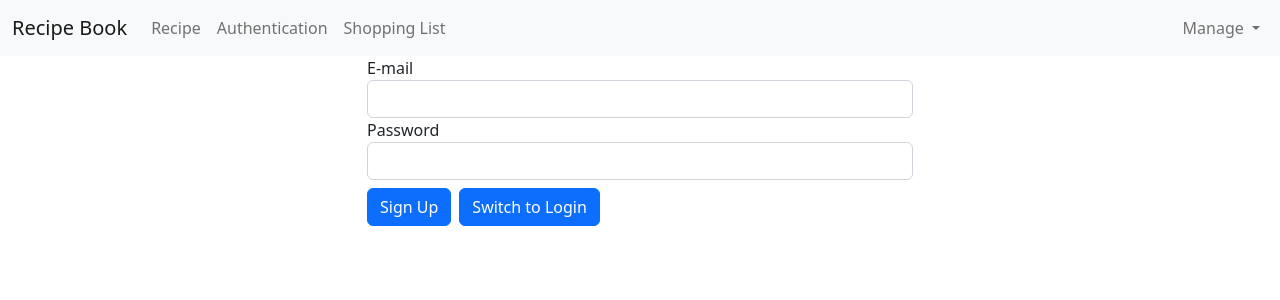
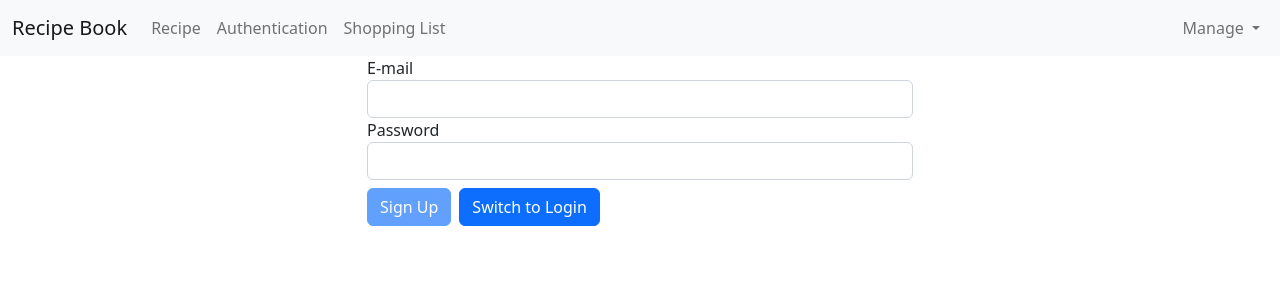
Before and after one commit to chisomije92/shop-recipe, an Angular app: page /auth in a window 1280 px wide. Shown: the top 300 px of the page. Built offline with nearby package versions, Linux system fonts and the light colour scheme.

Commit message:
implement form handling

```diff
--- a/src/app/auth/auth.component.html
+++ b/src/app/auth/auth.component.html
@@ -1,17 +1,25 @@
 <div class="row justify-content-md-center">
   <div class="col-xs-12 col-md-6">
-    <form>
+    <form [formGroup]="authForm" (ngSubmit)="onSubmit()">
       <div class="form-group">
         <label for="email"> E-mail </label
-        ><input type="email" class="form-control" />
+        ><input type="email" class="form-control" formControlName="email" />
       </div>
 
       <div class="form-group">
         <label for="password"> Password </label
-        ><input type="password" class="form-control" />
+        ><input
+          type="password"
+          class="form-control"
+          formControlName="password"
+        />
       </div>
       <div class="mt-2">
-        <button type="button" class="btn btn-primary me-2">
+        <button
+          type="submit"
+          class="btn btn-primary me-2"
+          [disabled]="!authForm.valid"
+        >
           {{ isLoginMode ? "Login" : "Sign Up" }}
         </button>
         <button type="button" class="btn btn-primary" (click)="onSwitchMode()">
--- a/src/app/auth/auth.component.ts
+++ b/src/app/auth/auth.component.ts
@@ -1,3 +1,4 @@
+import { FormGroup, FormControl, Validators } from '@angular/forms';
 import { Component, OnInit } from '@angular/core';
 
 @Component({
@@ -7,11 +8,30 @@ import { Component, OnInit } from '@angular/core';
 })
 export class AuthComponent implements OnInit {
   isLoginMode: boolean = false;
+  authForm!: FormGroup;
+
   constructor() {}
 
-  ngOnInit(): void {}
+  ngOnInit(): void {
+    this.initForm();
+  }
 
   onSwitchMode() {
     this.isLoginMode = !this.isLoginMode;
   }
+
+  onSubmit() {
+    console.log(this.authForm.value);
+    this.authForm.reset();
+  }
+
+  initForm() {
+    this.authForm = new FormGroup({
+      email: new FormControl(null, Validators.required),
+      password: new FormControl(null, [
+        Validators.required,
+        Validators.minLength(6),
+      ]),
+    });
+  }
 }
```
